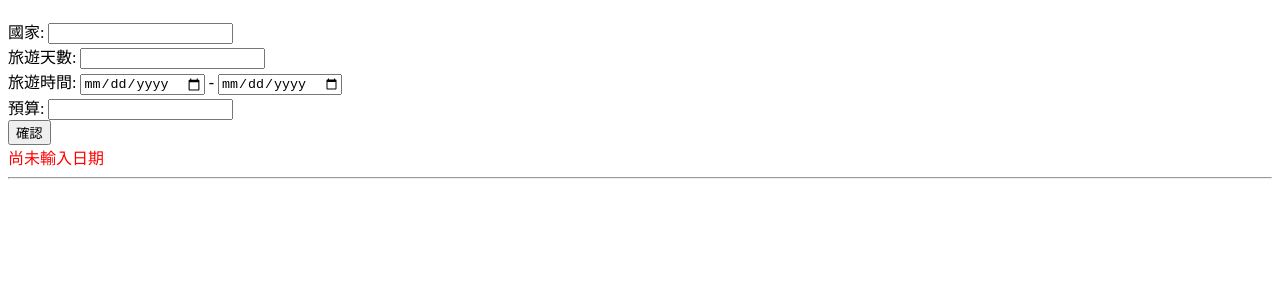
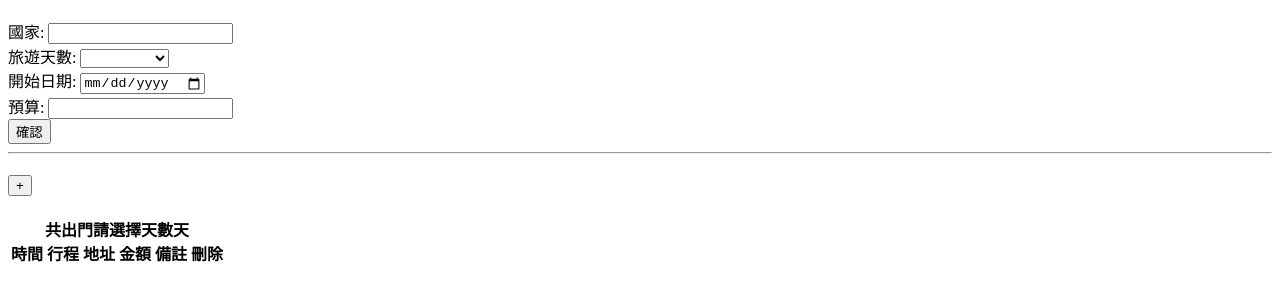
Before and after one commit to tylerchen14/JS-Project, a plain HTML site: page Itinerary/Itinerary.html in a window 1280 px wide. Both pictures are taken after a click on the button "確認". Shown: the part 178-478 px from the top of the page. Drawn offline with Linux system fonts and the light colour scheme.

Commit message:
更改方式

```diff
--- a/Itinerary/Itinerary.html
+++ b/Itinerary/Itinerary.html
@@ -11,29 +11,27 @@
 <body>
   <div class="container">
     <div class="avatar">
-      <!-- <div class="notice">改頭像</div> -->
       <img src="./cat.png">
       <input type="file" class="upload-head-shot">
     </div>
+
     <h1>輸入行程</h1>
     <label for="country">國家: </label>
     <input type="text" class="countryInput" /> <br />
     <label for="travelLen">旅遊天數: </label>
-    <input type="text" list="travelLen">
-    <datalist name="travelLen" id="travelLen">
+    <select id="travelLen">
       <option disabled selected>請選擇天數</option>
-      <option>一天</option>
-      <option>二天</option>
-      <option>三天</option>
-      <option>四天</option>
-      <option>五天</option>
-      <option>六天</option>
-      <option>七天</option>
-    </datalist>
+      <option value="1">1</option>
+      <option value="2">2</option>
+      <option value="3">3</option>
+      <option value="4">4</option>
+      <option value="5">5</option>
+      <option value="6">6</option>
+      <option value="7">7</option>
+    </select>
     <br />
-    <label for="travelDate">旅遊時間:</label>
-    <input type="date" class="startTime" /> -
-    <input type="date" class="endTime" />
+    <label for="travelDate">開始日期:</label>
+    <input type="date" class="startTime" />
     <br />
     <label for="budget">預算: </label>
     <input type="number" class="budgeInput" />
@@ -47,7 +45,9 @@
       <thead>
         <th class="headerScheduleDisplay"></th>
       </thead>
-      <tbody class="scheduleDisplay"></tbody>
+      <tbody class="scheduleDisplay">
+        <button class="plusSchedule">+</button>
+      </tbody>
     </table>
   </div>
 
--- a/Itinerary/Itinerary.js
+++ b/Itinerary/Itinerary.js
@@ -2,61 +2,58 @@ let submit = document.querySelector(".submitBtn");
 let countryInput = document.querySelector(".countryInput");
 let travelLen = document.querySelector("#travelLen");
 let startTime = document.querySelector(".startTime");
-let endTime = document.querySelector(".endTime");
 let budgeInput = document.querySelector(".budgeInput");
 let countryDisplay = document.querySelector(".countryDisplay");
 let scheduleDisplay = document.querySelector(".scheduleDisplay");
 let headerScheduleDisplay = document.querySelector(".headerScheduleDisplay");
 let warning = document.querySelector('.warning')
-
+let plusSchedule = document.querySelector('.plusSchedule')
 
 
 submit.addEventListener("click", () => {
+  // 旅遊時間確認
+  if (startTime.value === "") {
+    warning.innerHTML = "尚未輸入出發日期"
+    warning.style = "color:red"
+  } else if(travelLen.value==="請選擇天數"){
+    warning.innerHTML = "尚未輸入天數"
+    warning.style = "color:red"
+  }
+  warning.innerHTML = ""
+
   // 國家輸入
   countryDisplay.innerHTML = countryInput.value;
   countryInput.value = "";
 
-  // 旅遊天數輸入
-  document.createElement("tr");
+    // 出門時間
+    headerScheduleDisplay.innerHTML += `<br>${startTime.value}`
 
-  if (headerScheduleDisplay.innerHTML === "") {
+  // 出門總天數
   headerScheduleDisplay.innerHTML += `共出門${travelLen.value}天<br>
   <td>時間</td>
   <td>行程</td>
   <td>地址</td>
   <td>金額</td>
   <td>備註</td>
-    <td>刪除</td>`;
+  <td>刪除</td>`
+
   travelLen.value = "";
-  } else {
-    headerScheduleDisplay.innerHTML = `共出門${travelLen.value}天<br>
-    <td>時間</td>
-    <td>行程</td>
-    <td>地址</td>
-    <td>金額</td>
-    <td>備註</td>
-    <td>刪除</td>`;
-    travelLen.value = "";
-  }
+  startTime.value = "";
+})
 
-  // 旅遊時間輸入
+plusSchedule.addEventListener('click', () => {
+  let newRow = document.createElement('tr')
 
-  if (startTime.value === "" || endTime.value === "") {
-    warning.innerHTML = "尚未輸入日期"
-    warning.style = "color:red"
-    headerScheduleDisplay.innerHTML = ""
-  }
-
-
-
-
-
-
-
-
-
-});
-
+  newRow.innerHTML = `
+  <td><input type="date"></td>
+  <td><input type="text"></td>
+  <td><input type="text"></td>
+  <td><input type="number"></td>
+  <td><input type="text"></td>
+  <td><button class="delete">刪除</button></td>
+  `
+  scheduleDisplay.appendChild(newRow)
+})
 
 // 大頭上傳
 window.addEventListener('load', () => {
```
Also changed, not shown: Itinerary/Itinerary.css (+0 -13 lines), Itinerary/Poke_Ball.webp (added). Lines whose indentation alone changed are shown as unchanged.
